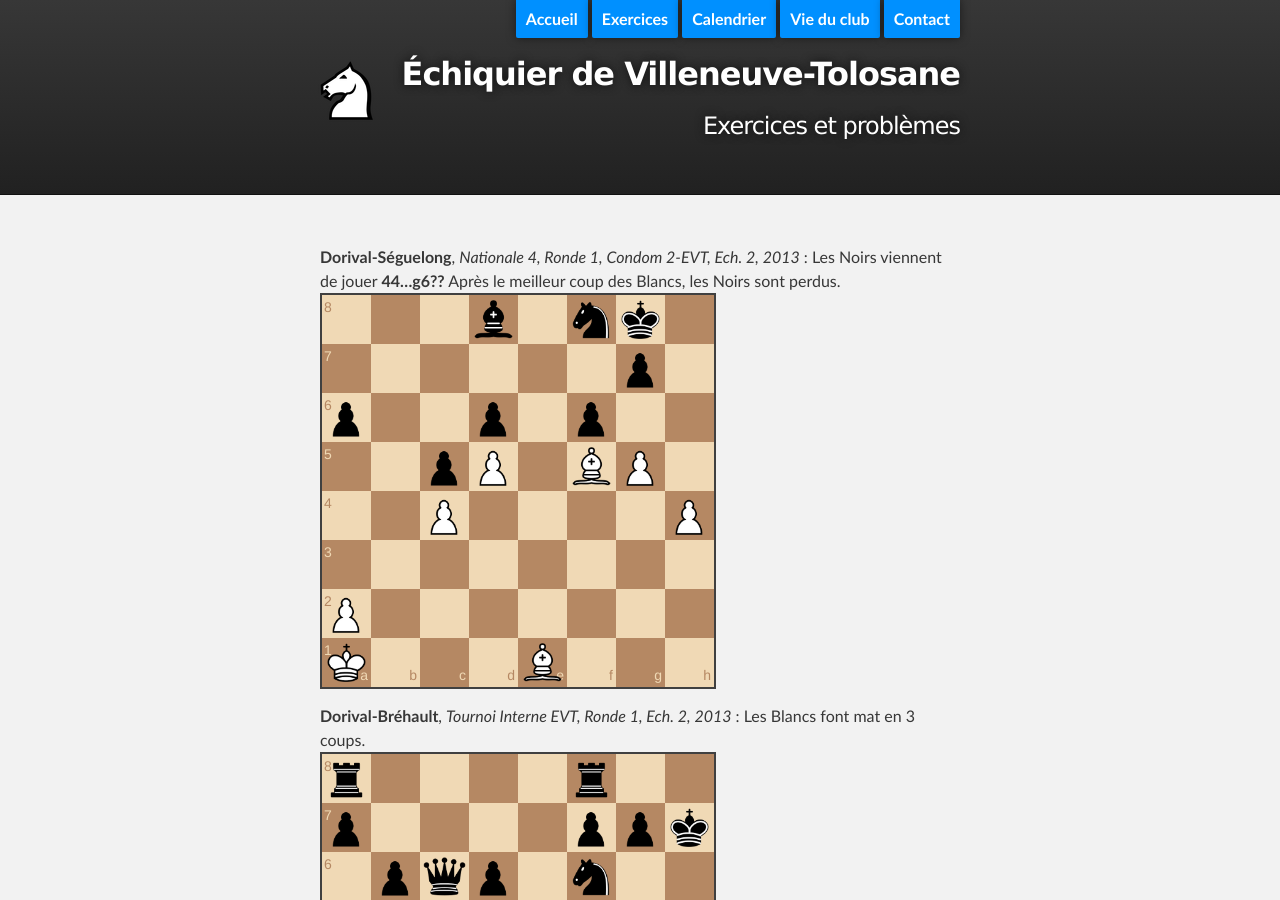
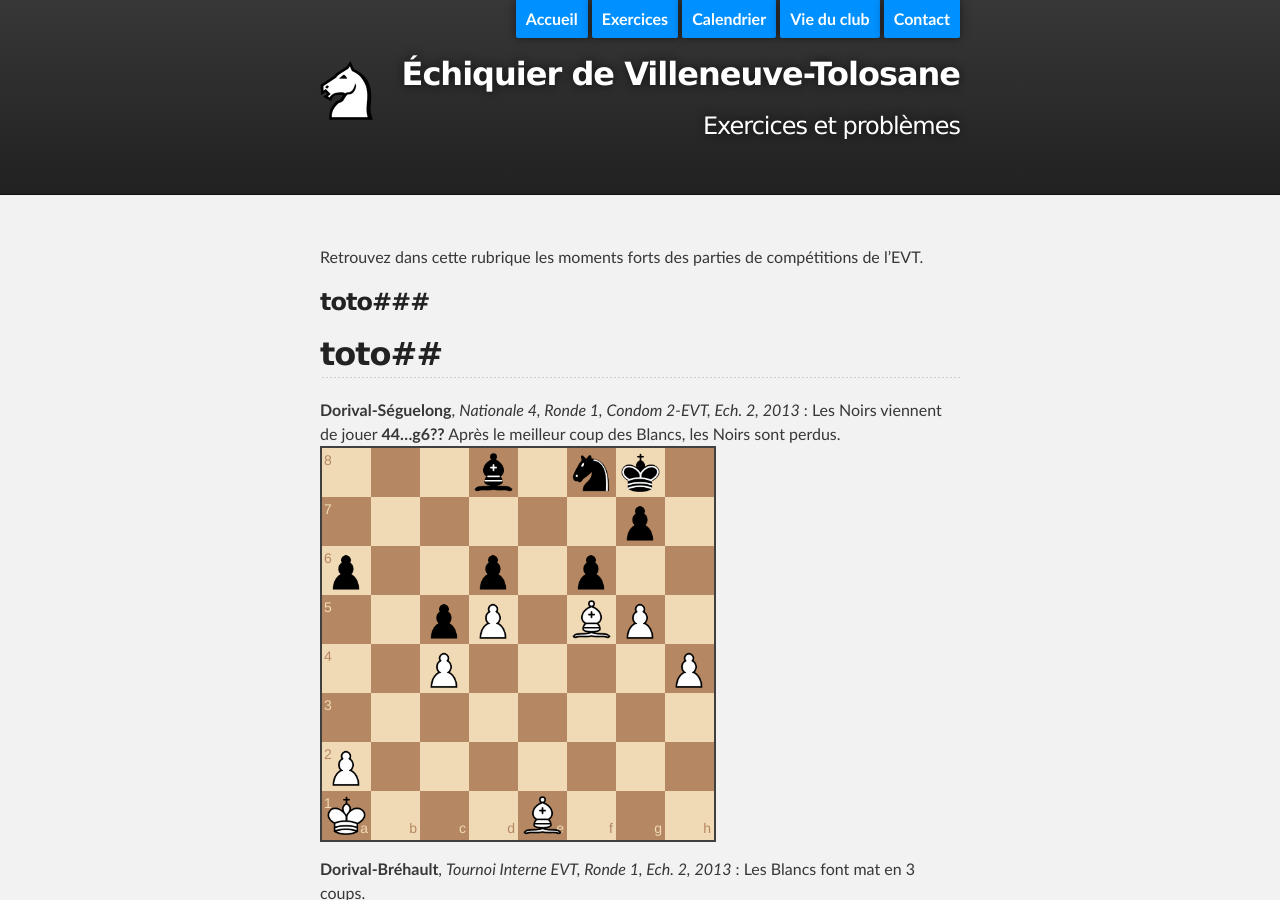
Before and after one commit to echiquier-villeneuve-tolosane/echiquier-villeneuve-tolosane.github.io, a Jekyll site: the page built from exercices.md, in a window 1280 px wide and 900 px high. Built offline with Jekyll 4.4.1, drawn with Linux system fonts in a browser that asks for light colours; nearby versions of some CDN libraries.

Commit message:
Updated exercices.md

```diff
--- a/exercices.md
+++ b/exercices.md
@@ -4,6 +4,12 @@ layout: default
 root: .
 title: Exercices et problèmes
 ---
+
+Retrouvez dans cette rubrique les moments forts des parties de compétitions de l'EVT.
+
+###toto###
+##toto##
+
 
 **Dorival-Séguelong**, _Nationale 4, Ronde 1, Condom 2-EVT, Ech. 2, 2013_ : Les Noirs viennent de jouer **44...g6??** Après le meilleur coup des Blancs, les Noirs sont perdus.
 `3b1nk1/6p1/p2p1p2/2pP1BP1/2P4P/8/P7/K3B3 w - - 0 44`
```
